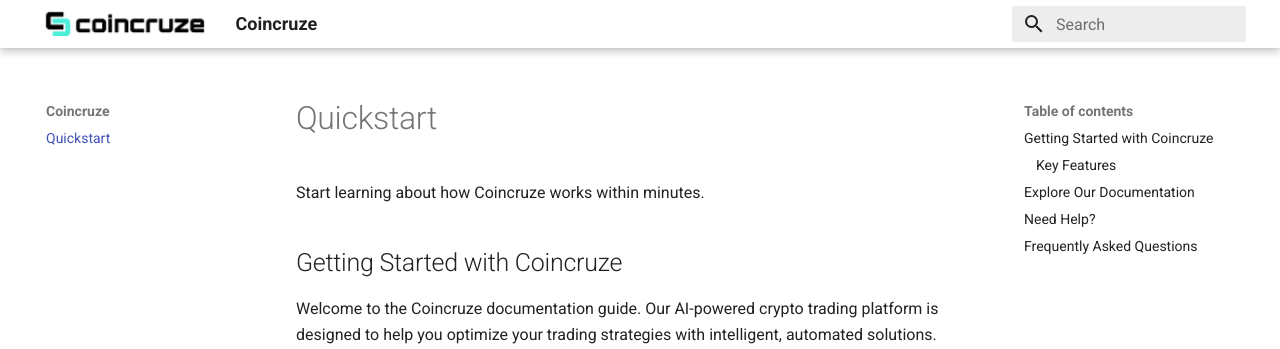
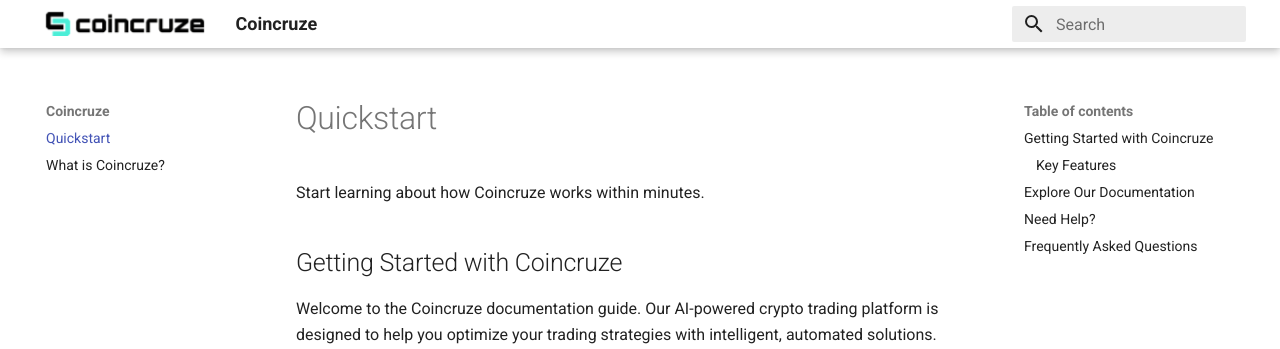
Before and after one commit to coincruze/docs, an MkDocs documentation site: the page built from docs/index.md, in a window 1280 px wide. Shown: the top 349 px of the page. Built offline with MkDocs 1.6.1 and Material for MkDocs 9.7.7, drawn with Linux system fonts in a browser that asks for light colours.

Commit message:
docs: Add About page for Coincruze and update navigation in mkdocs.yml

```diff
--- a/mkdocs.yml
+++ b/mkdocs.yml
@@ -10,3 +10,4 @@
   favicon: assets/images/favicon.ico
 nav:
   - Quickstart: index.md
+  - What is Coincruze?: about.md
```
Also changed, not shown: docs/about.md (added, +1 -0 lines).
